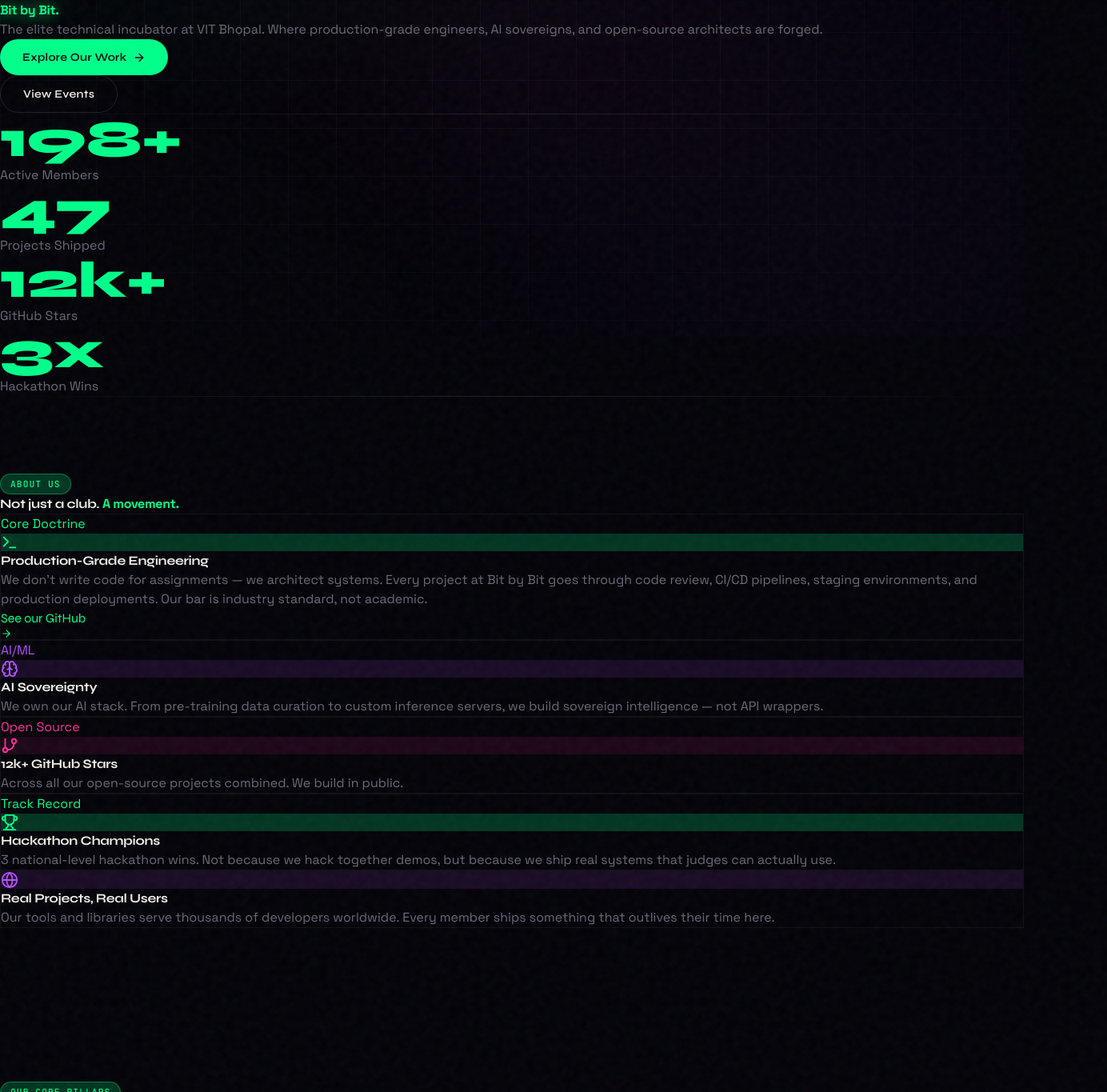
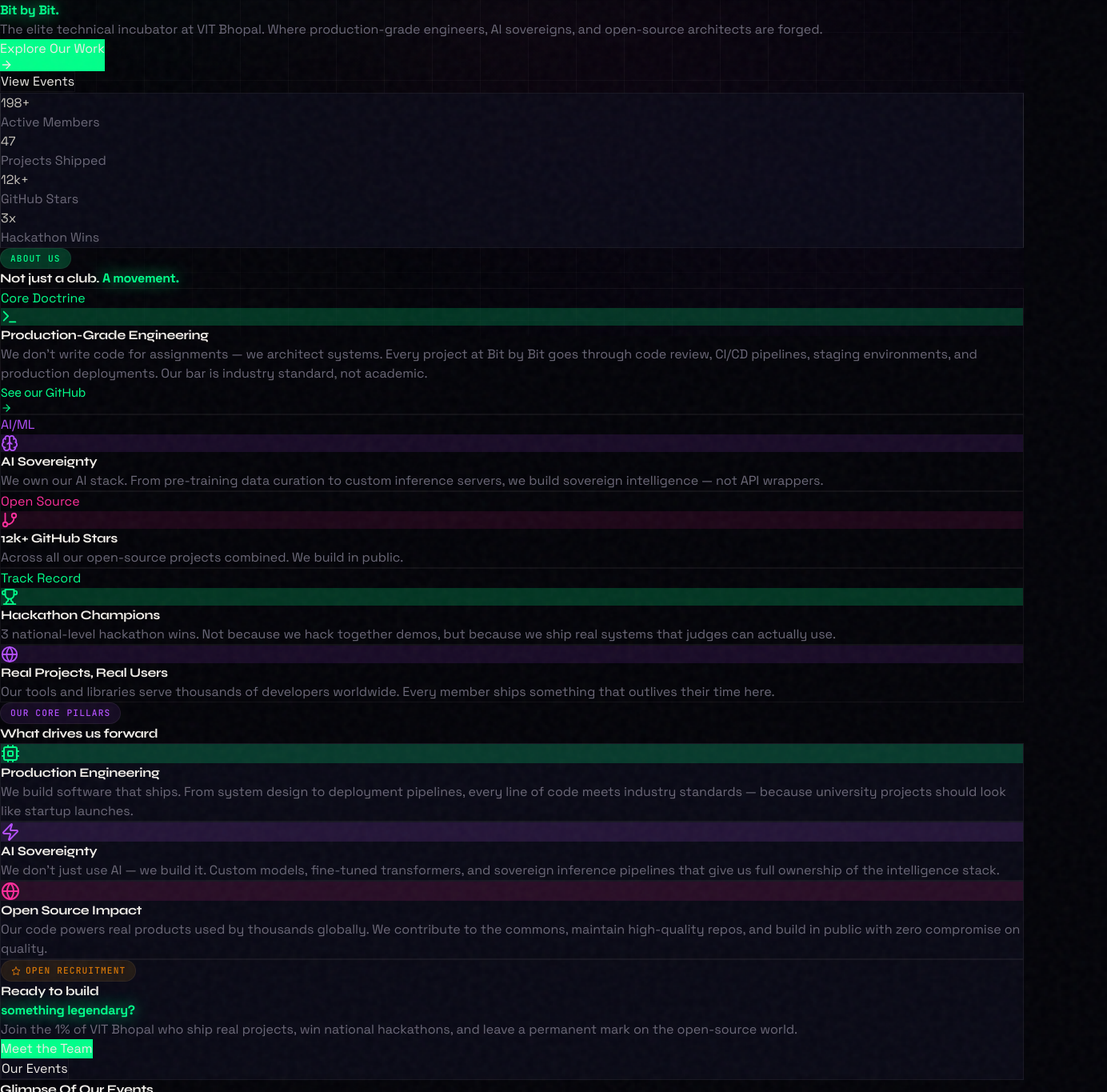
Before and after one commit to Yashwant264/bit-by-bit-club, a Next.js app: page / in a window 1280 px wide. Shown: the part 380-1745 px from the top of the page at 80% size, 1384 px wide, since content can reach past the window. Built offline with nearby package versions, Linux system fonts and the light colour scheme.

Commit message:
Homepage

```diff
--- a/app/page.tsx
+++ b/app/page.tsx
@@ -69,12 +69,12 @@
         left: `${x}%`,
         top: `${y}%`,
         background: 'var(--accent-primary)',
-        boxShadow: '0 0 6px var(--accent-primary)',
+        boxShadow: '0 0 8px var(--accent-primary)',
       }}
       animate={{
         y: [0, -40, 0],
-        opacity: [0, 1, 0],
-        scale: [0, 1.5, 0],
+        opacity: [0, 0.7, 0],
+        scale: [0, 1.2, 0],
       }}
       transition={{
         duration: 4 + Math.random() * 2,
@@ -86,7 +86,7 @@
   );
 }
 
-/* ── Stats Section ───────────────────────────────────────── */
+/* ── Stats ───────────────────────────────────────────────── */
 const STATS = [
   { value: 200, suffix: '+', label: 'Active Members' },
   { value: 48, suffix: '', label: 'Projects Shipped' },
@@ -94,7 +94,7 @@
   { value: 3, suffix: 'x', label: 'Hackathon Wins' },
 ];
 
-/* ── Main Page ───────────────────────────────────────────── */
+/* ── Main Component ──────────────────────────────────────── */
 export default function HomePage() {
   const [loading, setLoading] = useState(true);
 
@@ -105,6 +105,7 @@
 
     return () => clearTimeout(timer);
   }, []);
+
   const heroRef = useRef<HTMLDivElement>(null);
   const { scrollYProgress } = useScroll({
     target: heroRef,
@@ -124,6 +125,7 @@
     y: Math.random() * 100,
     delay: i * 0.3,
   }));
+
   if (loading) {
     return <LoadingScreen />;
   }
@@ -132,46 +134,38 @@
     <>
       <AmbientBackground />
       <ParticlesBackground />
-      <div className="relative">
+
+      <div className="relative z-10 w-full overflow-hidden">
+
         {/* ── PARALLAX HERO ─────────────────────────── */}
         <section
           ref={heroRef}
           className="relative min-h-[100dvh] flex items-center justify-center overflow-hidden"
         >
-          {/* Background orbs */}
+          {/* Theme Radial Glow Orbs */}
           <div
-            className="hero-blur-orb w-[600px] h-[600px]"
+            className="hero-blur-orb w-[600px] h-[600px] absolute pointer-events-none"
             style={{
               background: 'var(--accent-primary)',
               top: '10%',
               left: '-10%',
+              opacity: 0.15,
             }}
           />
           <div
-            className="hero-blur-orb w-[500px] h-[500px]"
+            className="hero-blur-orb w-[500px] h-[500px] absolute pointer-events-none"
             style={{
               background: 'var(--accent-secondary)',
               bottom: '5%',
               right: '-8%',
-              animationDelay: '2s',
-            }}
-          />
-          <div
-            className="hero-blur-orb w-[300px] h-[300px]"
-            style={{
-              background: 'var(--accent-tertiary)',
-              top: '40%',
-              right: '20%',
-              animationDelay: '4s',
+              opacity: 0.1,
             }}
           />
 
-          {/* Floating particles */}
           {particles.map((p) => (
             <FloatingParticle key={p.id} delay={p.delay} x={p.x} y={p.y} />
           ))}
 
-          {/* Hero content */}
           <motion.div
             style={{
               y: springHeroY,
@@ -188,31 +182,37 @@
               transition={{ duration: 0.6, delay: 0.1 }}
               className="flex justify-center mb-8"
             >
-              <div className="badge">
-                <span className="w-1.5 h-1.5 rounded-full bg-current animate-pulse" />
-                VIT Bhopal · Est. 2020
+              <div
+                className="badge glass-strong px-4 py-1.5 rounded-full text-xs font-mono tracking-wider flex items-center gap-2"
+                style={{ border: '1px solid var(--border-subtle)' }}
+              >
+                <span
+                  className="w-1.5 h-1.5 rounded-full animate-pulse inline-block"
+                  style={{ background: 'var(--accent-primary)' }}
+                />
+                <span style={{ color: 'var(--text-muted)' }}>VIT Bhopal · Est. 2020</span>
               </div>
             </motion.div>
 
-            {/* Headline */}
+            {/* Title Headline Layout */}
             <motion.h1
               initial={{ opacity: 0, y: 100 }}
               animate={{ opacity: 1, y: 0 }}
               transition={{ duration: 1, delay: 0.2, ease: [0.16, 1, 0.3, 1] }}
-              className="text-[clamp(3rem,8vw,7rem)] font-bold leading-[0.95] tracking-tight mb-6"
+              className="text-[clamp(3rem,8vw,6.5rem)] font-extrabold leading-[0.95] tracking-tight mb-6"
             >
               <span style={{ color: 'var(--text-primary)' }}>We Build</span>
               <br />
               <span className="neon-text">Bit by Bit.</span>
             </motion.h1>
 
-            {/* Subheadline */}
+            {/* Headline Subtext */}
             <motion.p
               initial={{ opacity: 0, y: 30 }}
               animate={{ opacity: 1, y: 0 }}
               transition={{ duration: 0.8, delay: 0.4, ease: [0.16, 1, 0.3, 1] }}
+              className="text-base md:text-lg max-w-2xl mx-auto mb-10 leading-relaxed font-medium"
               style={{ color: 'var(--text-muted)' }}
-              className="text-lg md:text-xl max-w-2xl mx-auto mb-10 leading-relaxed font-space"
             >
               The elite technical incubator at VIT Bhopal. Where production-grade
               engineers, AI sovereigns, and open-source architects are forged.
@@ -220,25 +220,35 @@
 
             {/* CTAs */}
             <motion.div
-              initial={{ opacity: 0, y: 50 }}
-              animate={{ opacity: 1, y: 0 }}
+              initial={{ opacity: 0, scale: 0.95 }}
+              animate={{ opacity: 1, scale: 1 }}
               transition={{ delay: 0.5 }}
               className="flex flex-wrap gap-4 justify-center"
             >
               <MagneticButton>
-                <button className="btn-magnetic btn-primary flex items-center gap-2">
+                <button
+                  className="px-6 py-3 rounded-xl font-semibold shadow-md transition-all flex items-center gap-2 text-white"
+                  style={{ background: 'var(--accent-primary)' }}
+                >
                   Explore Our Work
                   <ArrowRight size={16} />
                 </button>
               </MagneticButton>
               <MagneticButton href="/events">
-                <button className="btn-magnetic btn-ghost flex items-center gap-2">
+                <button
+                  className="px-6 py-3 rounded-xl btn-ghost glass-strong font-medium transition-all"
+                  style={{
+                    border: '1px solid var(--border-subtle)',
+                    color: 'var(--text-primary)',
+                  }}
+                >
                   View Events
                 </button>
               </MagneticButton>
             </motion.div>
+          </motion.div>
 
-            {/* Scroll indicator */}
+          {/* Indicator */}
           <motion.div
             initial={{ opacity: 0 }}
             animate={{ opacity: 1 }}
@@ -246,10 +256,10 @@
             className="absolute bottom-12 left-1/2 -translate-x-1/2"
           >
             <motion.div
-                animate={{ y: [0, 10, 0] }}
+              animate={{ y: [0, 8, 0] }}
               transition={{ duration: 2, repeat: Infinity, ease: 'easeInOut' }}
               className="w-6 h-10 rounded-full border-2 flex items-start justify-center pt-2 mx-auto"
-                style={{ borderColor: 'var(--border-strong)' }}
+              style={{ borderColor: 'var(--border-subtle)' }}
             >
               <div
                 className="w-1 h-2 rounded-full"
@@ -257,66 +267,75 @@
               />
             </motion.div>
           </motion.div>
-          </motion.div>
         </section>
 
         {/* ── STATS SECTION ─────────────────────────── */}
         <motion.section
-          className="py-20"
-          initial={{ opacity: 0, y: 100 }}
+          className="py-16 glass-strong"
+          style={{
+            borderTop: '1px solid var(--border-subtle)',
+            borderBottom: '1px solid var(--border-subtle)',
+          }}
+          initial={{ opacity: 0, y: 60 }}
           whileInView={{ opacity: 1, y: 0 }}
-          transition={{ duration: 1 }}
+          transition={{ duration: 0.8 }}
           viewport={{ once: true }}
         >
-          <div className="max-w-5xl mx-auto">
-            <div className="divider mb-16" />
-            <motion.div
-              initial={{ opacity: 0 }}
-              whileInView={{ opacity: 1 }}
-              viewport={{ once: true }}
-              className="grid grid-cols-2 md:grid-cols-4 gap-8"
-            >
+          <div className="max-w-6xl mx-auto px-6">
+            <div className="grid grid-cols-2 md:grid-cols-4 gap-8">
               {STATS.map((stat, i) => (
                 <motion.div
                   key={stat.label}
-                  initial={{ opacity: 0, y: 30 }}
+                  initial={{ opacity: 0, y: 20 }}
                   whileInView={{ opacity: 1, y: 0 }}
                   viewport={{ once: true }}
-                  transition={{ delay: i * 0.1, duration: 0.6, ease: [0.16, 1, 0.3, 1] }}
+                  transition={{ delay: i * 0.1, duration: 0.5 }}
                   className="text-center"
                 >
+                  <div style={{ color: 'var(--text-primary)' }}>
                     <AnimatedCounter
                       value={stat.value}
                       suffix={stat.suffix}
-                    className="stat-number"
+                      className="text-3xl md:text-4xl font-bold font-mono tracking-tight"
                     />
+                  </div>
                   <p
-                    className="text-sm mt-2 font-medium"
+                    className="text-xs uppercase tracking-widest mt-2 font-semibold"
                     style={{ color: 'var(--text-muted)' }}
                   >
                     {stat.label}
                   </p>
                 </motion.div>
               ))}
-            </motion.div>
-            <div className="divider mt-16" />
+            </div>
           </div>
         </motion.section>
 
-        {/* ── BENTO / ABOUT SECTION ─────────────────── */}
-        <section className="relative z-10 section-pad px-6">
+        {/* ── BENTO SECTION ─────────────────────────── */}
+        <section className="relative z-10 px-6 py-24">
           <div className="max-w-6xl mx-auto">
             <motion.div
               initial={{ opacity: 0, y: 30 }}
               whileInView={{ opacity: 1, y: 0 }}
               viewport={{ once: true }}
-              transition={{ duration: 0.7, ease: [0.16, 1, 0.3, 1] }}
+              transition={{ duration: 0.6 }}
               className="mb-16"
             >
-              <div className="badge mb-4">About Us</div>
-              <h2 className="text-[clamp(2rem,5vw,4rem)] font-bold leading-tight max-w-lg">
-                Not just a club.
-                <span className="accent-text"> A movement.</span>
+              <div
+                className="badge px-3 py-1 rounded-md text-xs font-mono mb-4 inline-block"
+                style={{
+                  background: 'var(--accent-glow)',
+                  color: 'var(--accent-primary)',
+                  border: '1px solid var(--border-subtle)',
+                }}
+              >
+                About Us
+              </div>
+              <h2
+                className="text-[clamp(2rem,4vw,3.5rem)] font-bold tracking-tight leading-tight"
+                style={{ color: 'var(--text-primary)' }}
+              >
+                Not just a club. <span className="neon-text">A movement.</span>
               </h2>
             </motion.div>
             <BentoGrid />
@@ -324,7 +343,7 @@
         </section>
 
         {/* ── PILLARS SECTION ───────────────────────── */}
-        <section className="relative z-10 section-pad px-6">
+        <section className="relative z-10 px-6 py-24">
           <div className="max-w-6xl mx-auto">
             <motion.div
               initial={{ opacity: 0, y: 20 }}
@@ -332,8 +351,20 @@
               viewport={{ once: true }}
               className="text-center mb-16"
             >
-              <div className="badge mb-4 mx-auto inline-flex">Our Core Pillars</div>
-              <h2 className="text-[clamp(2rem,4vw,3.5rem)] font-bold">
+              <div
+                className="badge px-3 py-1 rounded-md text-xs font-mono mb-4 inline-block mx-auto"
+                style={{
+                  background: 'rgba(180,79,255,0.1)',
+                  color: 'var(--accent-secondary)',
+                  border: '1px solid var(--border-subtle)',
+                }}
+              >
+                Our Core Pillars
+              </div>
+              <h2
+                className="text-3xl md:text-4xl font-bold tracking-tight"
+                style={{ color: 'var(--text-primary)' }}
+              >
                 What drives us forward
               </h2>
             </motion.div>
@@ -341,41 +372,56 @@
             <div className="grid md:grid-cols-3 gap-6">
               {[
                 {
-                  icon: <Cpu size={28} />,
+                  icon: <Cpu size={24} />,
                   title: 'Production Engineering',
                   desc: 'We build software that ships. From system design to deployment pipelines, every line of code meets industry standards — because university projects should look like startup launches.',
+                  color: 'var(--accent-primary)',
+                  glow: 'var(--accent-glow)',
                 },
                 {
-                  icon: <Zap size={28} />,
+                  icon: <Zap size={24} />,
                   title: 'AI Sovereignty',
                   desc: "We don't just use AI — we build it. Custom models, fine-tuned transformers, and sovereign inference pipelines that give us full ownership of the intelligence stack.",
+                  color: 'var(--accent-secondary)',
+                  glow: 'rgba(180,79,255,0.15)',
                 },
                 {
-                  icon: <Globe size={28} />,
+                  icon: <Globe size={24} />,
                   title: 'Open Source Impact',
                   desc: 'Our code powers real products used by thousands globally. We contribute to the commons, maintain high-quality repos, and build in public with zero compromise on quality.',
+                  color: 'var(--accent-tertiary)',
+                  glow: 'rgba(255,45,155,0.12)',
                 },
               ].map((pillar, i) => (
                 <motion.div
                   key={pillar.title}
-                  initial={{ opacity: 0, y: 40 }}
+                  initial={{ opacity: 0, y: 30 }}
                   whileInView={{ opacity: 1, y: 0 }}
                   viewport={{ once: true }}
-                  transition={{ delay: i * 0.12, duration: 0.7, ease: [0.16, 1, 0.3, 1] }}
-                  className="glass-strong rounded-2xl p-8 card-hover border-beam-wrap"
+                  transition={{ delay: i * 0.1, duration: 0.6 }}
+                  className="rounded-2xl p-8 glass-strong hover:scale-[1.01] transition-all group shadow-sm"
+                  style={{ border: '1px solid var(--border-subtle)' }}
                 >
                   <div
-                    className="w-12 h-12 rounded-xl flex items-center justify-center mb-5"
+                    className="w-10 h-10 rounded-lg flex items-center justify-center mb-5 transition-all"
                     style={{
-                      background: 'var(--accent-glow)',
-                      color: 'var(--accent-primary)',
-                      border: '1px solid var(--border-accent)',
+                      background: pillar.glow,
+                      color: pillar.color,
+                      border: `1px solid ${pillar.color}30`,
                     }}
                   >
                     {pillar.icon}
                   </div>
-                  <h3 className="text-xl font-bold mb-3">{pillar.title}</h3>
-                  <p className="text-sm leading-relaxed" style={{ color: 'var(--text-muted)' }}>
+                  <h3
+                    className="text-lg font-bold mb-2"
+                    style={{ color: 'var(--text-primary)' }}
+                  >
+                    {pillar.title}
+                  </h3>
+                  <p
+                    className="text-sm leading-relaxed"
+                    style={{ color: 'var(--text-muted)' }}
+                  >
                     {pillar.desc}
                   </p>
                 </motion.div>
@@ -385,47 +431,61 @@
         </section>
 
         {/* ── JOIN CTA ──────────────────────────────── */}
-        <section className="relative z-10 section-pad px-6">
+        <section className="relative z-10 px-6 py-24">
           <div className="max-w-4xl mx-auto text-center">
             <motion.div
-              initial={{ opacity: 0, scale: 0.95 }}
+              initial={{ opacity: 0, scale: 0.98 }}
               whileInView={{ opacity: 1, scale: 1 }}
               viewport={{ once: true }}
-              transition={{ duration: 0.7, ease: [0.16, 1, 0.3, 1] }}
-              className="glass-strong rounded-3xl p-12 md:p-20 border-beam-wrap relative overflow-hidden"
+              transition={{ duration: 0.6 }}
+              className="rounded-3xl p-12 glass-strong relative overflow-hidden shadow-sm"
+              style={{ border: '1px solid var(--border-subtle)' }}
             >
               <div
-                className="hero-blur-orb w-80 h-80"
+                className="badge px-3 py-1 rounded-md text-xs font-mono mb-6 inline-flex items-center mx-auto"
                 style={{
-                  background: 'var(--accent-primary)',
-                  top: '-40%',
-                  left: '50%',
-                  transform: 'translateX(-50%)',
-                  opacity: 0.08,
+                  background: 'rgba(245,158,11,0.1)',
+                  color: '#d97706',
+                  border: '1px solid var(--border-subtle)',
                 }}
-              />
-              <div className="badge mb-6 mx-auto inline-flex">
-                <Star size={10} />
-                Open Recruitment
+              >
+                <Star size={12} className="mr-1.5" /> Open Recruitment
               </div>
-              <h2 className="text-[clamp(2rem,5vw,4rem)] font-bold mb-5 leading-tight">
+
+              <h2
+                className="text-3xl md:text-5xl font-bold mb-4 tracking-tight leading-tight"
+                style={{ color: 'var(--text-primary)' }}
+              >
                 Ready to build
                 <br />
                 <span className="neon-text">something legendary?</span>
               </h2>
-              <p className="text-base mb-8 max-w-md mx-auto" style={{ color: 'var(--text-muted)' }}>
+
+              <p
+                className="text-sm max-w-md mx-auto mb-8 leading-relaxed"
+                style={{ color: 'var(--text-muted)' }}
+              >
                 Join the 1% of VIT Bhopal who ship real projects, win national hackathons,
                 and leave a permanent mark on the open-source world.
               </p>
+
               <div className="flex gap-4 justify-center flex-wrap">
                 <MagneticButton href="/team">
-                  <button className="btn-magnetic btn-primary">
+                  <button
+                    className="px-5 py-2.5 rounded-xl font-semibold text-white text-sm shadow-md"
+                    style={{ background: 'var(--accent-primary)' }}
+                  >
                     Meet the Team
-                    <ArrowRight size={16} />
                   </button>
                 </MagneticButton>
                 <MagneticButton href="/events">
-                  <button className="btn-magnetic btn-ghost">
+                  <button
+                    className="px-5 py-2.5 rounded-xl btn-ghost glass-strong font-medium transition-colors text-sm"
+                    style={{
+                      border: '1px solid var(--border-subtle)',
+                      color: 'var(--text-primary)',
+                    }}
+                  >
                     Our Events
                   </button>
                 </MagneticButton>
```
Lines whose indentation alone changed are shown as unchanged.
